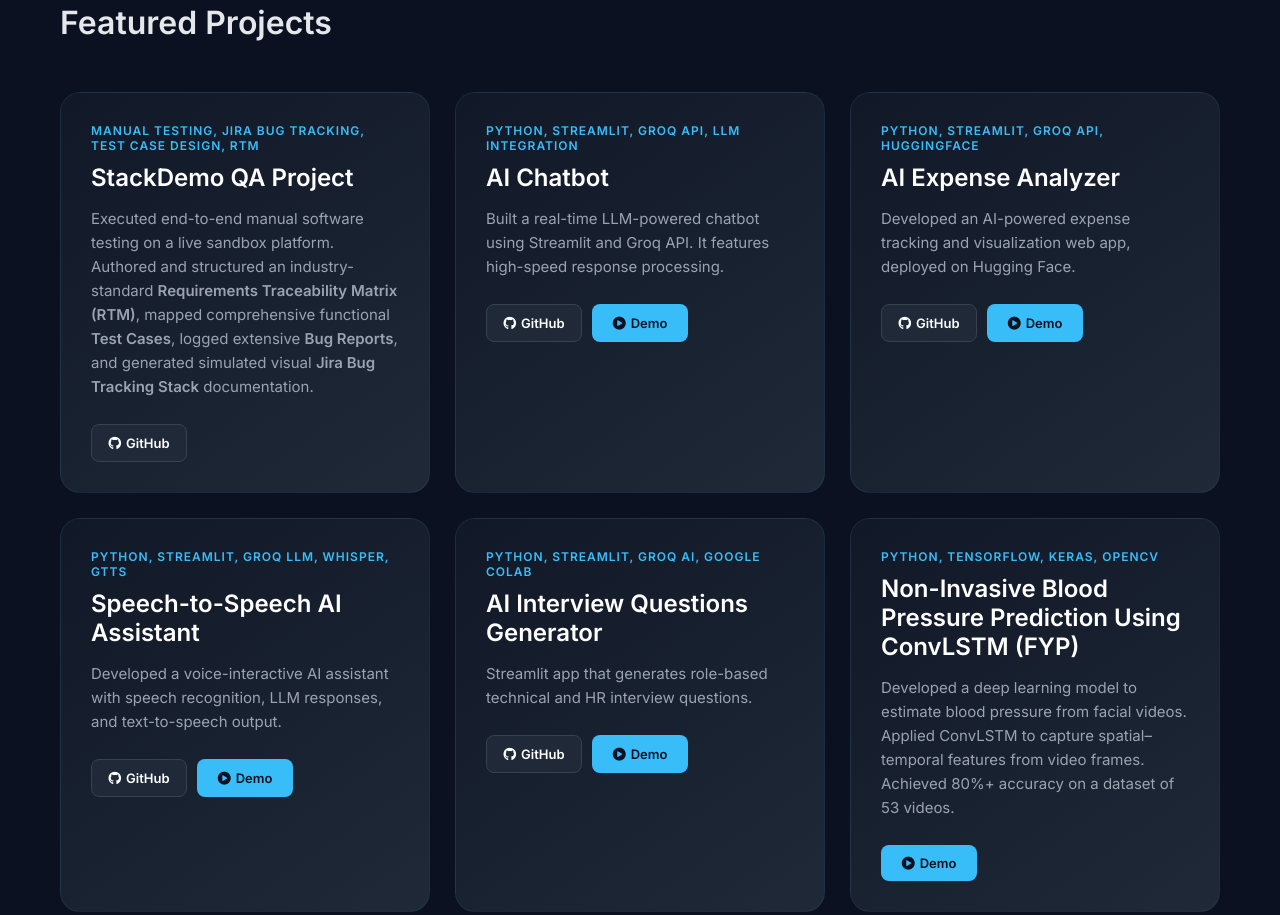
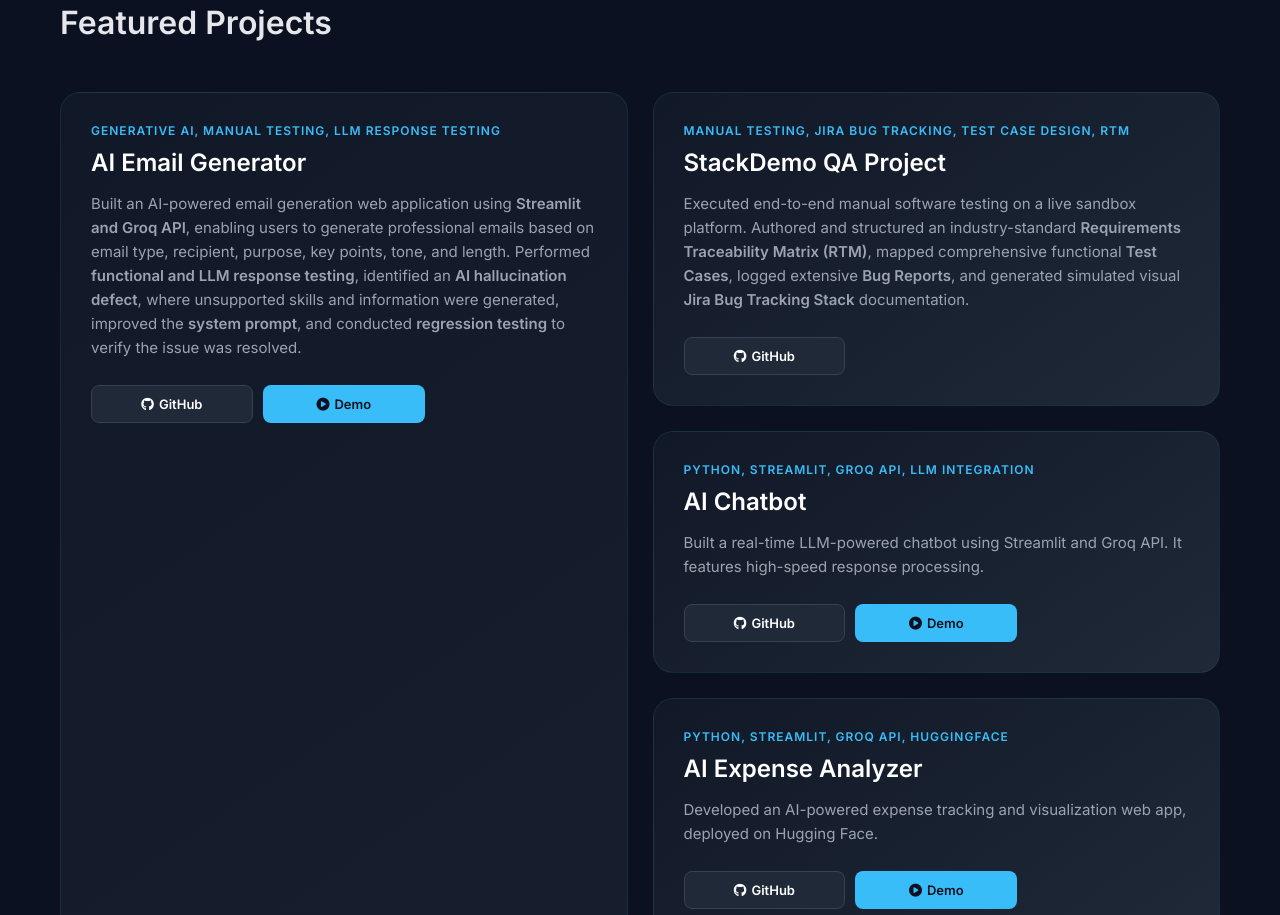
Before and after one commit to Nayabkhushk/MY-PORTFOLIO-, a plain HTML site: page index.html in a window 1280 px wide. Shown: the part 2360-3275 px from the top of the page. Drawn offline with Linux system fonts and the light colour scheme.

Commit message:
Added New project

```diff
--- a/index.html
+++ b/index.html
@@ -155,7 +155,32 @@
     <!-- ================= PROJECTS ================= -->
     <section id="projects" class="section reveal">
         <h2 class="section-title">Featured Projects</h2>
+<div class="projects-grid">
 
+            <div class="project-card">
+                <div class="project-content">
+                    <div class="project-tag">Generative AI, Manual Testing, LLM Response Testing</div>
+                    <h3>AI Email Generator</h3>
+                    <p>Built an AI-powered email generation web application using
+    <strong>Streamlit and Groq API</strong>, enabling users to generate professional emails based on email type, recipient, purpose, key points, tone, and length. Performed
+    <strong>functional and LLM response testing</strong>, identified an <strong>AI hallucination defect</strong>, where unsupported skills and information were generated, improved the <strong>system prompt</strong>, and conducted <strong>regression testing</strong> to verify the issue was resolved.</p>
+
+                    <div class="project-links">
+                        <a href="https://github.com/Nayabkhushk/AI-EMAIL-GENERATOR" class="p-link github" target="_blank">
+                            <i class="fab fa-github"></i> GitHub
+                        </a>
+                        <!--<a href="https://simple-chatbot-2jms54jb98moh7cpggx2uh.streamlit.app/" class="p-link live"
+                            target="_blank">
+                            <i class="fas fa-external-link-alt"></i> Live
+                        </a>-->
+                        <a href="https://drive.google.com/file/d/1-EUok8oQx_OCq_FFWAkAfTLcd1FUXd-r/view?usp=sharing" class="p-link demo"
+                            target="_blank">
+                            <i class="fas fa-play-circle"></i> Demo
+                        </a>
+                    </div>
+
+                </div>
+            </div>
         <div class="projects-grid">
 
             <div class="project-card">
```
